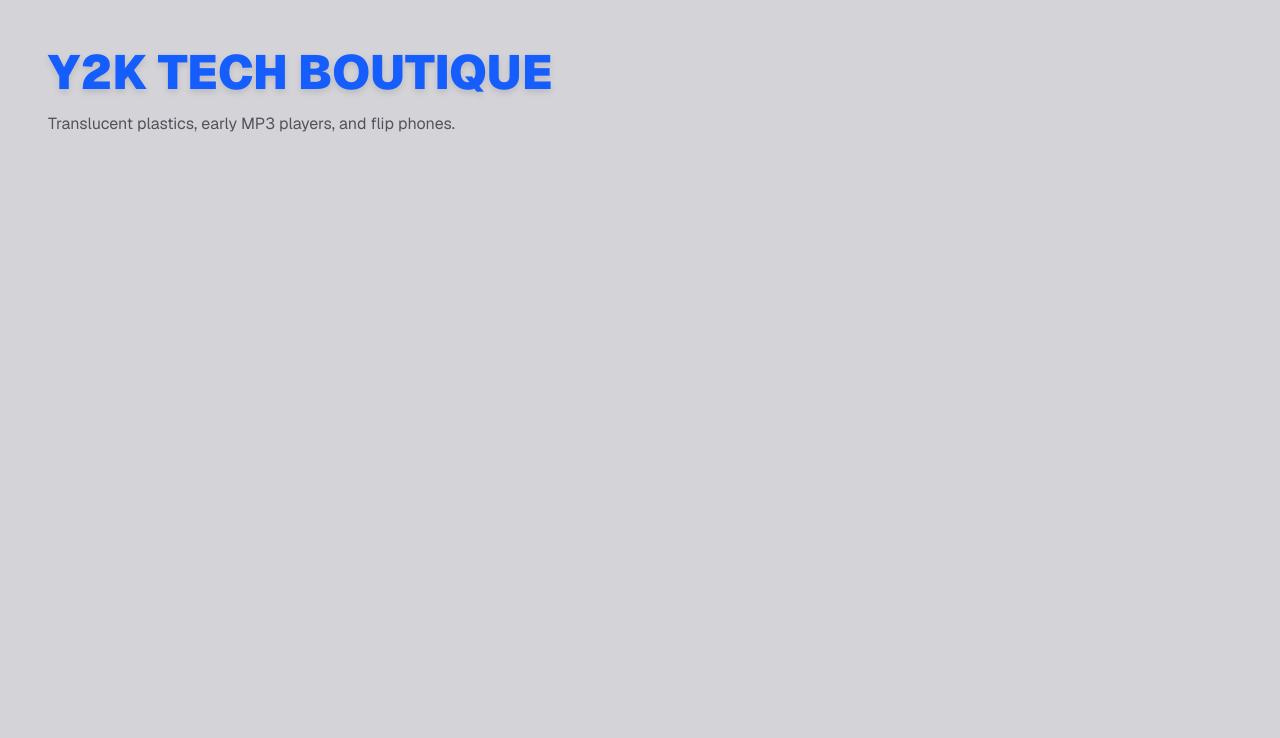
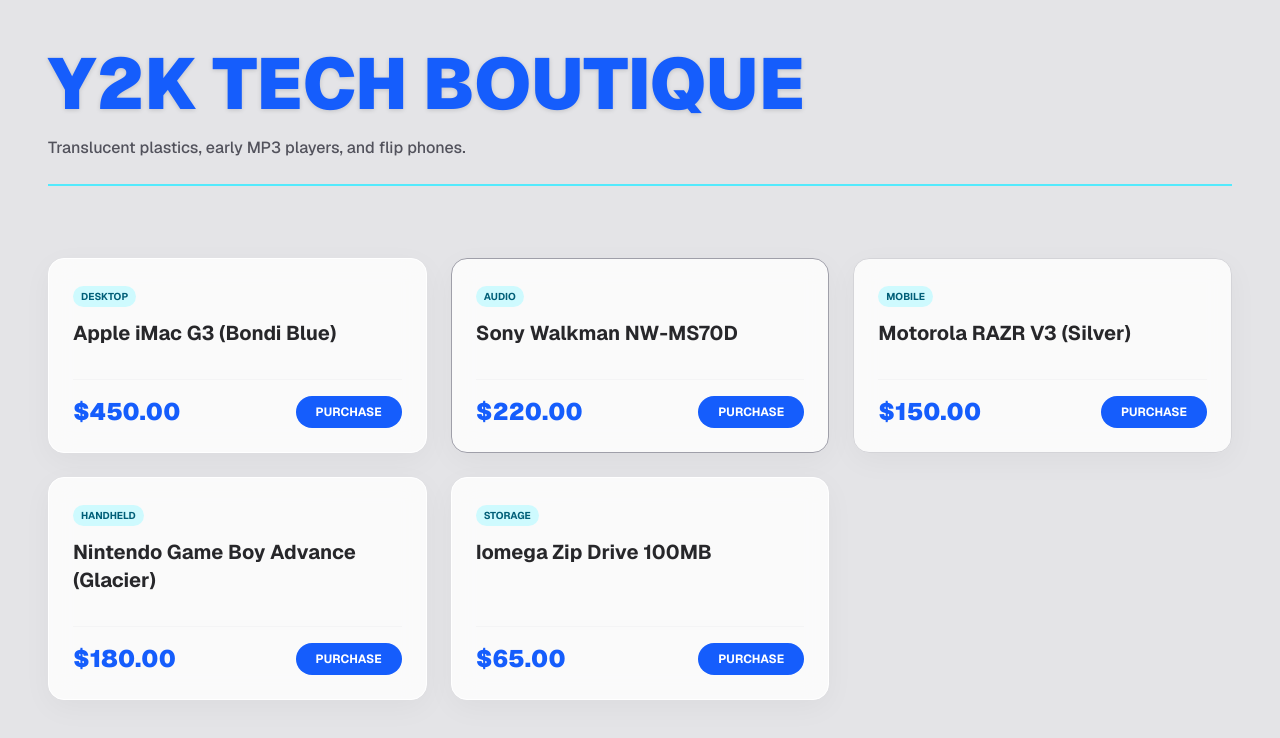
Before and after one commit to aashorrosh-beep/aether-nexus-matrix, a Next.js app: page /nostalgia/y2k-tech-boutique in a window 1280 px wide. Shown: the top 738 px of the page. Built offline with nearby package versions, Linux system fonts and the light colour scheme.

Commit message:
feat: injected inventory and styling for macro-batch 2 (arcade, vinyl, action figures, y2k tech)

```diff
--- a/app/nostalgia/action-figures-90s/page.tsx
+++ b/app/nostalgia/action-figures-90s/page.tsx
@@ -1,8 +1,35 @@
+const figureInventory = [
+  { sku: "FIG-001", name: "TMNT 1989 Party Wagon (In Box)", price: "$550.00", line: "PLAYMATES", style: "border-green-500" },
+  { sku: "FIG-002", name: "X-Men Wolverine (Tiger Stripe) MOC", price: "$120.00", line: "TOYBIZ", style: "border-yellow-400" },
+  { sku: "FIG-003", name: "Mighty Morphin Green Ranger (Auto)", price: "$850.00", line: "BANDAI", style: "border-green-600" },
+  { sku: "FIG-004", name: "Batman Animated Series Batmobile", price: "$300.00", line: "KENNER", style: "border-zinc-800" },
+  { sku: "FIG-005", name: "Biker Mice from Mars - Throttle", price: "$85.00", line: "GALOOB", style: "border-red-500" }
+];
+
 export default function ActionFiguresPage() {
   return (
-    <main className="min-h-screen bg-blue-900 text-white p-12 font-bold">
-      <h1 className="text-5xl font-black uppercase text-yellow-400">90s Action Figures</h1>
-      <p className="mt-4 text-blue-200">Mint on card. Sealed cases. Exclusive mail-aways.</p>
+    <main className="min-h-screen bg-blue-900 text-white p-6 md:p-12 font-bold">
+      <div className="max-w-7xl mx-auto space-y-12">
+        <div className="bg-red-600 p-6 rounded-t-2xl border-b-8 border-yellow-400 shadow-xl">
+          <h1 className="text-5xl md:text-7xl font-black uppercase text-yellow-300 transform -skew-x-6">90s Action Figures</h1>
+          <p className="mt-4 text-white transform -skew-x-6">Mint on card. Sealed cases. Exclusive mail-aways.</p>
+        </div>
+        <div className="grid grid-cols-1 md:grid-cols-2 lg:grid-cols-3 gap-6 pt-4">
+          {figureInventory.map((item) => (
+            <div key={item.sku} className={`bg-white text-black border-4 ${item.style} p-6 rounded-lg flex flex-col justify-between relative overflow-hidden`}>
+              <div className="absolute top-0 right-0 bg-black text-white text-[10px] px-2 py-1 rounded-bl-lg">PEG: {item.sku}</div>
+              <div>
+                <span className="text-xs font-black text-blue-700 tracking-widest">{item.line}</span>
+                <h2 className="text-xl font-black mt-2 leading-tight">{item.name}</h2>
+              </div>
+              <div className="mt-8 flex justify-between items-center">
+                <span className="text-2xl font-black text-red-600">{item.price}</span>
+                <button className="bg-yellow-400 hover:bg-yellow-300 text-blue-900 font-black text-xs uppercase px-4 py-2 border-2 border-blue-900 shadow-[2px_2px_0_rgba(30,58,138,1)]">Buy Now</button>
+              </div>
+            </div>
+          ))}
+        </div>
+      </div>
     </main>
   );
 }
--- a/app/nostalgia/retro-arcade/page.tsx
+++ b/app/nostalgia/retro-arcade/page.tsx
@@ -1,8 +1,34 @@
+const arcadeInventory = [
+  { sku: "ARC-001", name: "Original Pac-Man Cabinet", price: "$2,450.00", type: "CABINET", style: "border-fuchsia-500" },
+  { sku: "ARC-002", name: "Neo Geo MVS 4-Slot", price: "$1,200.00", type: "CABINET", style: "border-fuchsia-400" },
+  { sku: "ARC-003", name: "Street Fighter II JAMMA PCB", price: "$350.00", type: "PCB", style: "border-purple-500" },
+  { sku: "ARC-004", name: "Suzo Happ Arcade Buttons (Set of 8)", price: "$24.00", type: "PARTS", style: "border-zinc-500" },
+  { sku: "ARC-005", name: "Coin-Op Token Dispenser", price: "$180.00", type: "HARDWARE", style: "border-purple-600" }
+];
+
 export default function RetroArcadePage() {
   return (
-    <main className="min-h-screen bg-black text-white p-12 font-mono">
-      <h1 className="text-5xl font-black uppercase text-fuchsia-500 drop-shadow-[0_0_10px_rgba(217,70,239,0.8)]">Retro Arcade</h1>
-      <p className="mt-4 text-fuchsia-300">Restored cabinets, JAMMA PCBs, and CRT monitors.</p>
+    <main className="min-h-screen bg-black text-white p-6 md:p-12 font-mono">
+      <div className="max-w-7xl mx-auto space-y-12">
+        <div className="border-b-4 border-fuchsia-600 pb-6">
+          <h1 className="text-5xl md:text-7xl font-black uppercase text-fuchsia-500 drop-shadow-[0_0_15px_rgba(217,70,239,0.8)]">Retro Arcade</h1>
+          <p className="mt-4 text-fuchsia-300">Restored cabinets, JAMMA PCBs, and CRT monitors.</p>
+        </div>
+        <div className="grid grid-cols-1 md:grid-cols-2 lg:grid-cols-3 gap-6 pt-6">
+          {arcadeInventory.map((item) => (
+            <div key={item.sku} className={`bg-zinc-950 border-2 ${item.style} p-6 rounded-xl hover:shadow-[0_0_20px_rgba(217,70,239,0.4)] transition-all flex flex-col justify-between`}>
+              <div>
+                <span className="text-xs bg-fuchsia-900/50 text-fuchsia-300 px-2 py-1 rounded">{item.type}</span>
+                <h2 className="text-xl font-bold mt-3">{item.name}</h2>
+              </div>
+              <div className="mt-8 flex justify-between items-end">
+                <span className="text-2xl font-black">{item.price}</span>
+                <button className="bg-fuchsia-600 hover:bg-fuchsia-500 text-white text-xs font-bold uppercase px-4 py-2 rounded">Insert Coin</button>
+              </div>
+            </div>
+          ))}
+        </div>
+      </div>
     </main>
   );
 }
--- a/app/nostalgia/vintage-vinyl/page.tsx
+++ b/app/nostalgia/vintage-vinyl/page.tsx
@@ -1,8 +1,34 @@
+const vinylInventory = [
+  { sku: "VNL-001", name: "Pink Floyd - Dark Side of the Moon (1st Press)", price: "$850.00", condition: "VG+", style: "border-amber-500" },
+  { sku: "VNL-002", name: "Technics SL-1200MK2 Turntable", price: "$950.00", condition: "MINT", style: "border-zinc-400" },
+  { sku: "VNL-003", name: "Nirvana - Nevermind (Original 1991)", price: "$420.00", condition: "NM", style: "border-amber-600" },
+  { sku: "VNL-004", name: "Vintage Marantz 2270 Receiver", price: "$1,100.00", condition: "SERVICED", style: "border-zinc-500" },
+  { sku: "VNL-005", name: "Record Cleaning Kit & Anti-Static Brush", price: "$35.00", condition: "NEW", style: "border-amber-400" }
+];
+
 export default function VintageVinylPage() {
   return (
-    <main className="min-h-screen bg-[#121212] text-white p-12 font-sans">
-      <h1 className="text-5xl font-black uppercase text-amber-500 tracking-tighter">Vintage Vinyl Vault</h1>
-      <p className="mt-4 text-zinc-400">First pressings, rare imports, and analog turntables.</p>
+    <main className="min-h-screen bg-[#121212] text-white p-6 md:p-12 font-sans">
+      <div className="max-w-7xl mx-auto space-y-12">
+        <div className="border-b border-amber-900 pb-6">
+          <h1 className="text-5xl md:text-7xl font-black uppercase text-amber-500 tracking-tighter">Vintage Vinyl Vault</h1>
+          <p className="mt-4 text-zinc-400">First pressings, rare imports, and analog turntables.</p>
+        </div>
+        <div className="grid grid-cols-1 md:grid-cols-2 lg:grid-cols-3 gap-6 pt-6">
+          {vinylInventory.map((item) => (
+            <div key={item.sku} className={`bg-[#1a1a1a] border-l-4 ${item.style} p-6 flex flex-col justify-between shadow-xl`}>
+              <div>
+                <span className="text-xs font-bold text-amber-600 tracking-widest">{item.condition}</span>
+                <h2 className="text-xl font-bold mt-2 text-zinc-100">{item.name}</h2>
+              </div>
+              <div className="mt-8 flex justify-between items-center">
+                <span className="text-2xl font-black">{item.price}</span>
+                <button className="bg-amber-600 hover:bg-amber-500 text-black font-bold text-xs uppercase px-4 py-2 rounded-full">Add to Crate</button>
+              </div>
+            </div>
+          ))}
+        </div>
+      </div>
     </main>
   );
 }
--- a/app/nostalgia/y2k-tech-boutique/page.tsx
+++ b/app/nostalgia/y2k-tech-boutique/page.tsx
@@ -1,8 +1,34 @@
+const techInventory = [
+  { sku: "Y2K-001", name: "Apple iMac G3 (Bondi Blue)", price: "$450.00", format: "DESKTOP", style: "border-cyan-500" },
+  { sku: "Y2K-002", name: "Sony Walkman NW-MS70D", price: "$220.00", format: "AUDIO", style: "border-zinc-400" },
+  { sku: "Y2K-003", name: "Motorola RAZR V3 (Silver)", price: "$150.00", format: "MOBILE", style: "border-zinc-300" },
+  { sku: "Y2K-004", name: "Nintendo Game Boy Advance (Glacier)", price: "$180.00", format: "HANDHELD", style: "border-blue-400" },
+  { sku: "Y2K-005", name: "Iomega Zip Drive 100MB", price: "$65.00", format: "STORAGE", style: "border-indigo-400" }
+];
+
 export default function Y2KTechPage() {
   return (
-    <main className="min-h-screen bg-zinc-300 text-black p-12 font-sans">
-      <h1 className="text-5xl font-black uppercase text-blue-600 drop-shadow-md">Y2K Tech Boutique</h1>
-      <p className="mt-4 text-zinc-600">Translucent plastics, early MP3 players, and flip phones.</p>
+    <main className="min-h-screen bg-zinc-200 text-black p-6 md:p-12 font-sans">
+      <div className="max-w-7xl mx-auto space-y-12">
+        <div className="border-b-2 border-cyan-300 pb-6">
+          <h1 className="text-5xl md:text-7xl font-black uppercase text-blue-600 drop-shadow-sm">Y2K Tech Boutique</h1>
+          <p className="mt-4 text-zinc-600 font-medium">Translucent plastics, early MP3 players, and flip phones.</p>
+        </div>
+        <div className="grid grid-cols-1 md:grid-cols-2 lg:grid-cols-3 gap-6 pt-6">
+          {techInventory.map((item) => (
+            <div key={item.sku} className={`bg-white/80 backdrop-blur-md border border-white shadow-[0_8px_30px_rgb(0,0,0,0.04)] ${item.style} p-6 rounded-2xl flex flex-col justify-between`}>
+              <div>
+                <span className="text-[10px] font-bold bg-cyan-100 text-cyan-800 px-2 py-1 rounded-full">{item.format}</span>
+                <h2 className="text-xl font-bold mt-3 text-zinc-800">{item.name}</h2>
+              </div>
+              <div className="mt-8 flex justify-between items-center border-t border-zinc-100 pt-4">
+                <span className="text-2xl font-black text-blue-600">{item.price}</span>
+                <button className="bg-blue-600 hover:bg-blue-500 text-white font-bold text-xs uppercase px-5 py-2 rounded-full transition-colors">Purchase</button>
+              </div>
+            </div>
+          ))}
+        </div>
+      </div>
     </main>
   );
 }
```
